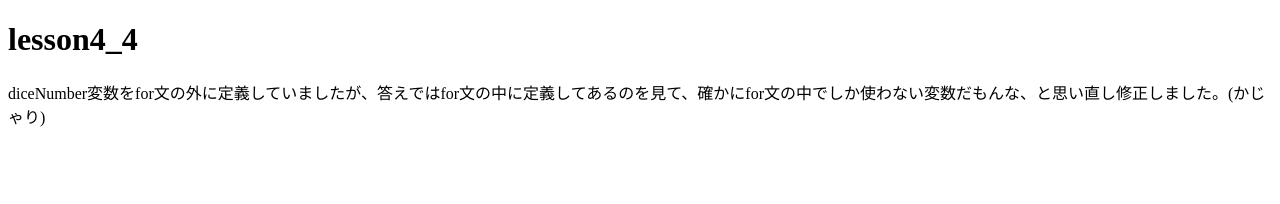
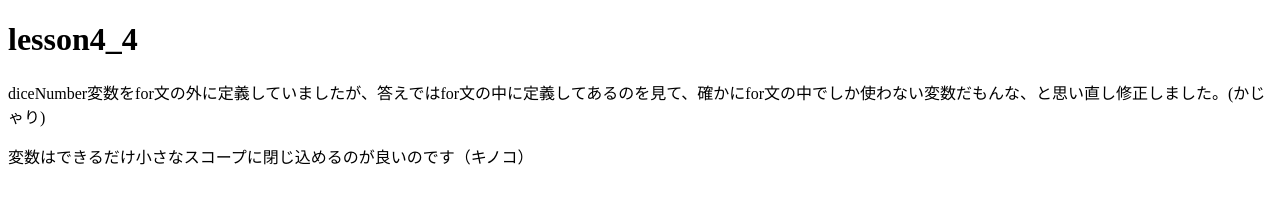
Before and after one commit to nnkzr777/js-practice, a plain HTML site: page lesson4/lesson4_4.html in a window 1280 px wide. Drawn offline with Linux system fonts and the light colour scheme.

Commit message:
review 4-4

```diff
--- a/lesson4/lesson4_4.html
+++ b/lesson4/lesson4_4.html
@@ -38,6 +38,7 @@
 <body>
 <h1>lesson4_4</h1>
 <p>diceNumber変数をfor文の外に定義していましたが、答えではfor文の中に定義してあるのを見て、確かにfor文の中でしか使わない変数だもんな、と思い直し修正しました。(かじゃり)</p>
+<p>変数はできるだけ小さなスコープに閉じ込めるのが良いのです（キノコ）</p>
 </body>
 
 </html>
```
